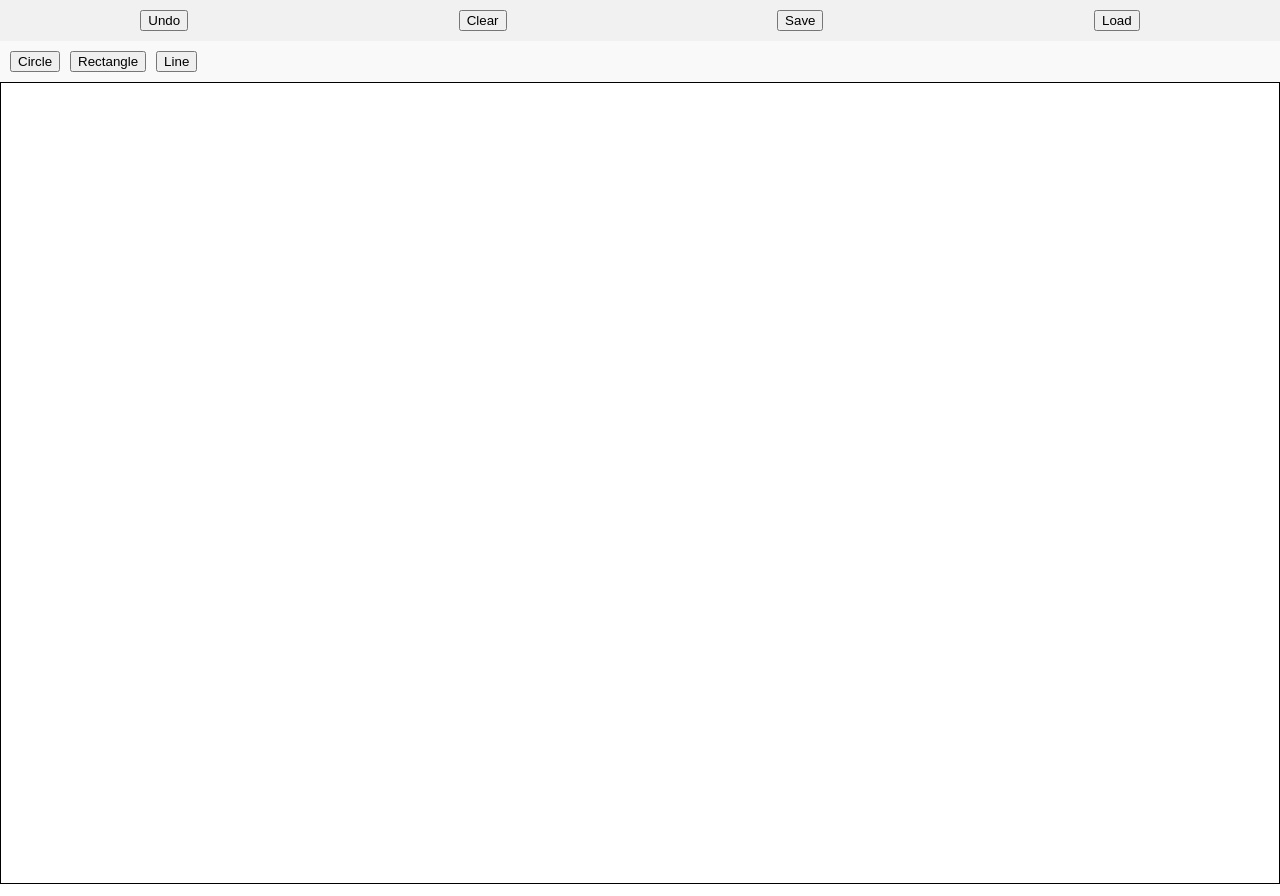
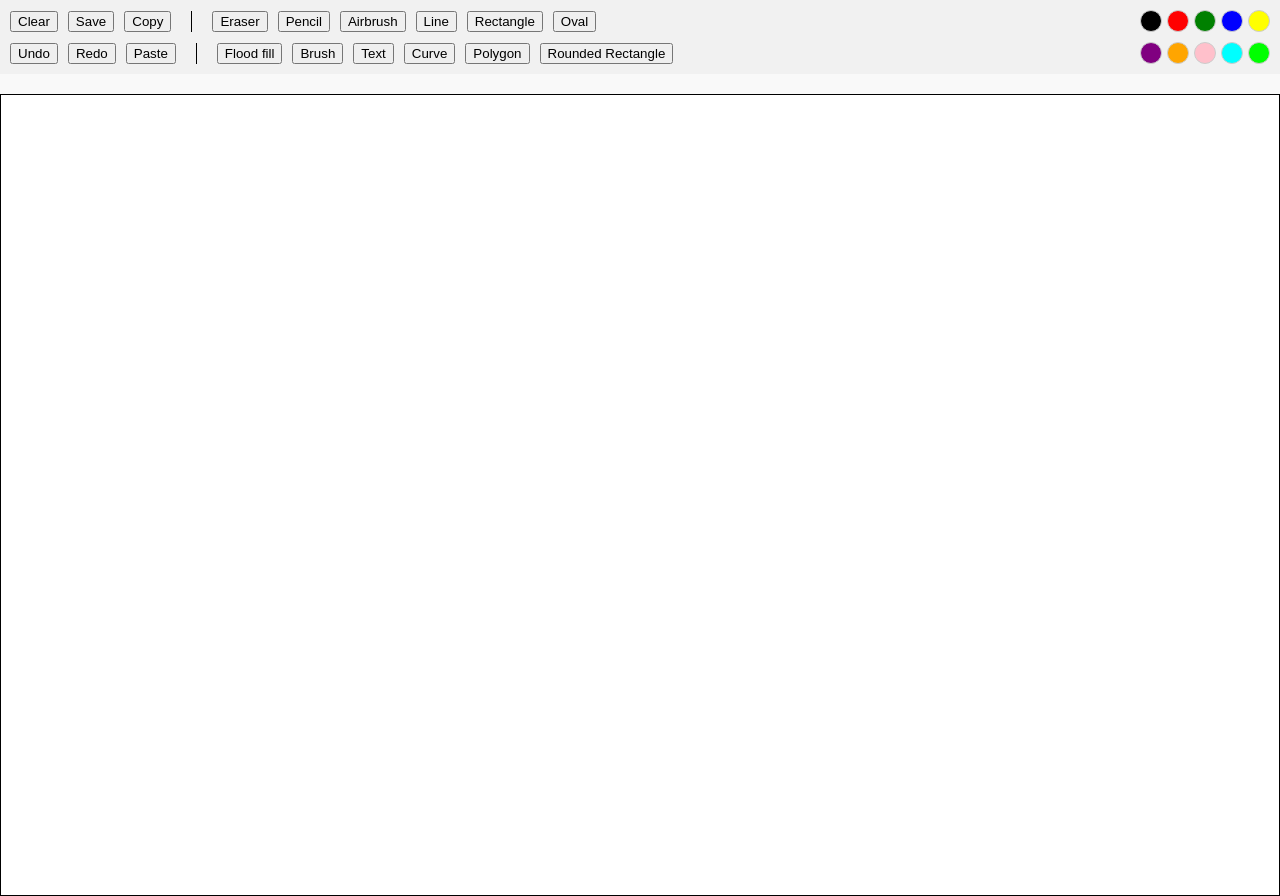
Before and after one commit to AhmedAliElashmawy/Paint_Web_Application, a React (Create React App) app in the folder paint-app/: page / in a window 1280 px wide. Built offline with nearby package versions, Linux system fonts and the light colour scheme.

Commit message:
better front than moamen

```diff
--- a/paint-app/src/App.css
+++ b/paint-app/src/App.css
@@ -8,6 +8,14 @@
 .toolbar {
   display: flex;
   gap: 10px;
+  background-color: #f1f1f1;
+  padding: 10px;
+  height: 100px;
+}
+
+.toolbox {
+  display: flex;
+  /* gap: 10px; */
   background-color: #f1f1f1;
   padding: 10px;
 }
@@ -22,3 +30,14 @@
 canvas {
   flex-grow: 1;
 }
+
+.divider {
+  display: inline-block;
+  vertical-align: top;
+  padding: 0;
+  width: 1px;
+}
+#toolbar .divider {
+  height: 100px;
+  margin: 10px 4px;
+}
--- a/paint-app/src/components/Shapemenu..jsx
+++ b/paint-app/src/components/Shapemenu..jsx
@@ -3,9 +3,9 @@ import React from 'react';
 const ShapeMenu = ({ setSelectedShape }) => {
   return (
     <div className="shape-menu">
-      <button onClick={() => setSelectedShape('circle')}>Circle</button>
+      {/* <button onClick={() => setSelectedShape('circle')}>Circle</button>
       <button onClick={() => setSelectedShape('rectangle')}>Rectangle</button>
-      <button onClick={() => setSelectedShape('line')}>Line</button>
+      <button onClick={() => setSelectedShape('line')}>Line</button> */}
     </div>
   );
 };
--- /dev/null
+++ b/paint-app/src/components/Toolbar.css
@@ -0,0 +1,35 @@
+.toolbar {
+    display: flex;
+    flex-direction: column;
+    gap: 10px;
+}
+
+.row {
+    display: flex;
+    justify-content: space-between;
+    align-items: center;
+}
+
+.buttons {
+    display: flex;
+    gap: 10px;
+}
+
+.divider {
+    width: 1px;
+    background-color: #000000;
+    margin: 0 10px;
+}
+
+.color-options {
+    display: flex;
+    gap: 5px;
+}
+
+.color-circle {
+    width: 20px;
+    height: 20px;
+    border-radius: 50%;
+    cursor: pointer;
+    border: 1px solid #ccc;
+}
--- a/paint-app/src/components/Toolbar.jsx
+++ b/paint-app/src/components/Toolbar.jsx
@@ -1,23 +1,76 @@
-// src/components/Toolbar.jsx
-import React from 'react';
+import React from "react";
+import "./Toolbar.css";
 
-const Toolbar = ({ setShapes, shapes }) => {
-  const handleUndo = () => {
-    if (shapes.length > 0) setShapes(shapes.slice(0, -1));
-  };
+const ColorOptions = ({ colors }) => (
+    <div className="color-options">
+        {colors.map((color, index) => (
+            <span
+                key={index}
+                className="color-circle"
+                style={{ backgroundColor: color }}
+                title={color}
+            ></span>
+        ))}
+    </div>
+);
 
-  const handleClear = () => {
-    setShapes([]);
-  };
+const ButtonGroup = ({ buttons }) => (
+    <div className="buttons">
+        {buttons.map((button, index) =>
+            button === "divider" ? (
+                <div key={index} className="divider"></div>
+            ) : (
+                <button key={index} title={button}>
+                    {button}
+                </button>
+            )
+        )}
+    </div>
+);
 
-  return (
-    <div className="toolbar">
-      <button onClick={handleUndo}>Undo</button>
-      <button onClick={handleClear}>Clear</button>
-      <button>Save</button>
-      <button>Load</button>
-    </div>
-  );
+const Toolbar = () => {
+    const row1Buttons = [
+        "Clear",
+        "Save",
+        "Copy",
+        "divider",
+        "Eraser",
+        "Pencil",
+        "Airbrush",
+        "Line",
+        "Rectangle",
+        "Oval",
+    ];
+
+    const row2Buttons = [
+        "Undo",
+        "Redo",
+        "Paste",
+        "divider",
+        "Flood fill",
+        "Brush",
+        "Text",
+        "Curve",
+        "Polygon",
+        "Rounded Rectangle",
+    ];
+
+    const row1Colors = ["black", "red", "green", "blue", "yellow"];
+    const row2Colors = ["purple", "orange", "pink", "cyan", "lime"];
+    return (
+        <div className="toolbar">
+            {/* Row 1 */}
+            <div className="row">
+                <ButtonGroup buttons={row1Buttons} />
+                <ColorOptions colors={row1Colors} />
+            </div>
+            {/* Row 2 */}
+            <div className="row">
+                <ButtonGroup buttons={row2Buttons} />
+                <ColorOptions colors={row2Colors} />
+            </div>
+        </div>
+    );
 };
 
 export default Toolbar;
```
